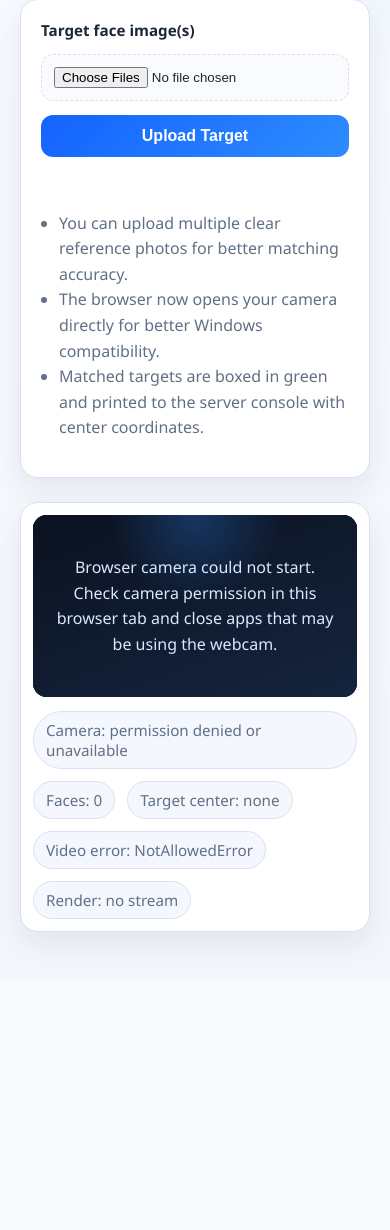
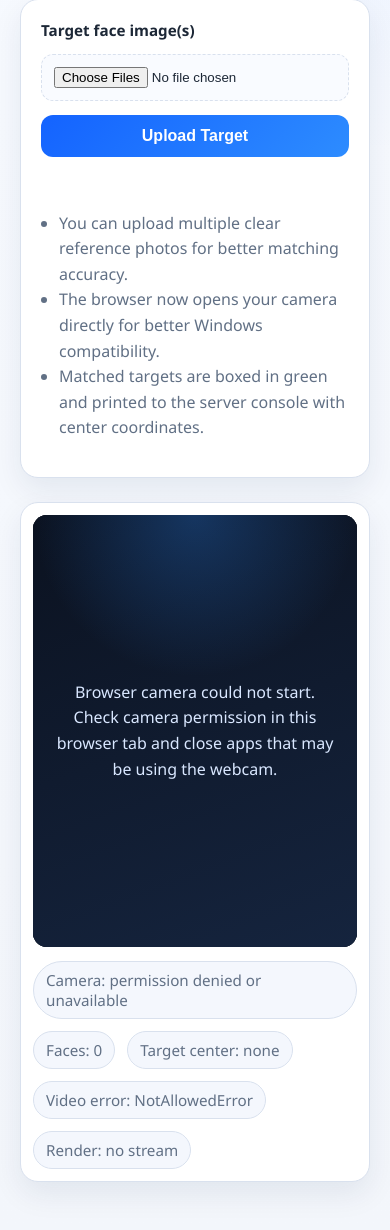
Before and after one commit to yunyao-jiang/AI, a Flask app: page / in a window 390 px wide. Shown: the part 280-1510 px from the top of the page. Before the commit the page ends 1230 px from the top, so only its background shows below. Run offline with Flask 3, Linux system fonts and the light colour scheme.

Commit message:
Improve mobile camera aspect ratio

```diff
--- a/templates/index.html
+++ b/templates/index.html
@@ -208,6 +208,10 @@
             .layout {
                 grid-template-columns: 1fr;
             }
+
+            .camera-shell {
+                aspect-ratio: 3 / 4;
+            }
         }
     </style>
 </head>
@@ -257,6 +261,7 @@
         const statusBox = document.getElementById("status");
         const submitButton = document.getElementById("submit-btn");
         const cameraEl = document.getElementById("camera");
+        const cameraShellEl = document.querySelector(".camera-shell");
         const previewCanvas = document.getElementById("preview-canvas");
         const previewContext = previewCanvas.getContext("2d");
         const placeholderEl = document.getElementById("camera-placeholder");
@@ -350,6 +355,9 @@
         }
 
         function syncPreviewSize() {
+            if (cameraEl.videoWidth > 0 && cameraEl.videoHeight > 0) {
+                cameraShellEl.style.aspectRatio = `${cameraEl.videoWidth} / ${cameraEl.videoHeight}`;
+            }
             const rect = cameraEl.getBoundingClientRect();
             previewCanvas.width = Math.max(1, Math.floor(rect.width));
             previewCanvas.height = Math.max(1, Math.floor(rect.height));
```
